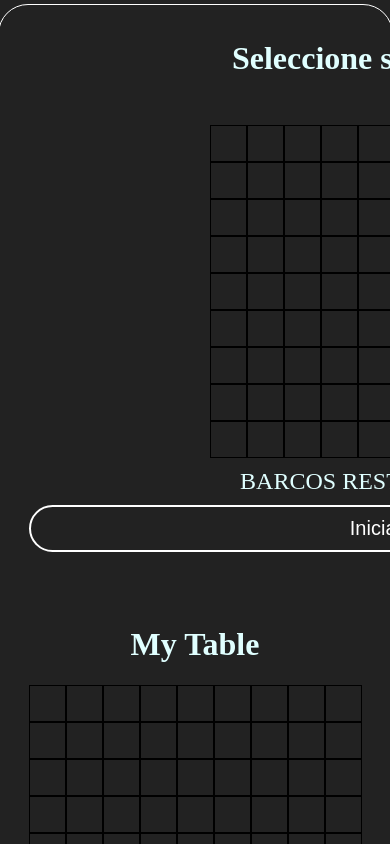
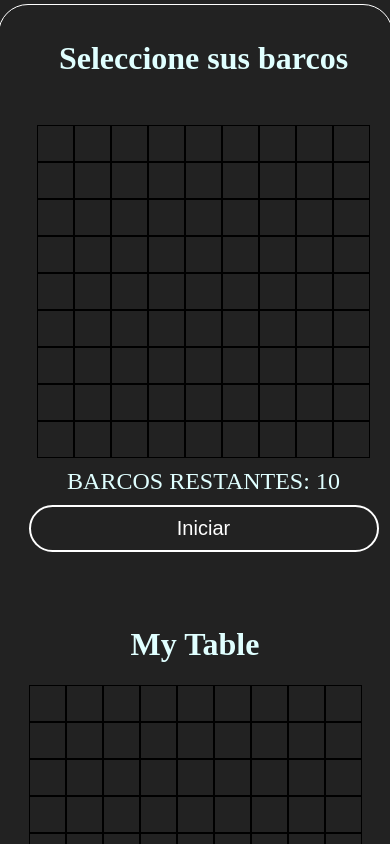
Before and after one commit to j0k3r-PGR/battleNaval, a React (Vite) app: page / in a window 390 px wide. Shown: the top 844 px of the page. Built offline with nearby package versions, Linux system fonts and the light colour scheme.

Commit message:
correccion de mediaquery

```diff
--- a/src/App.css
+++ b/src/App.css
@@ -85,3 +85,8 @@
 .none{
   display: none;
 }
+@media (max-width : 780px){
+  .inicioUser{
+    width: 350px;
+  }
+}
```
